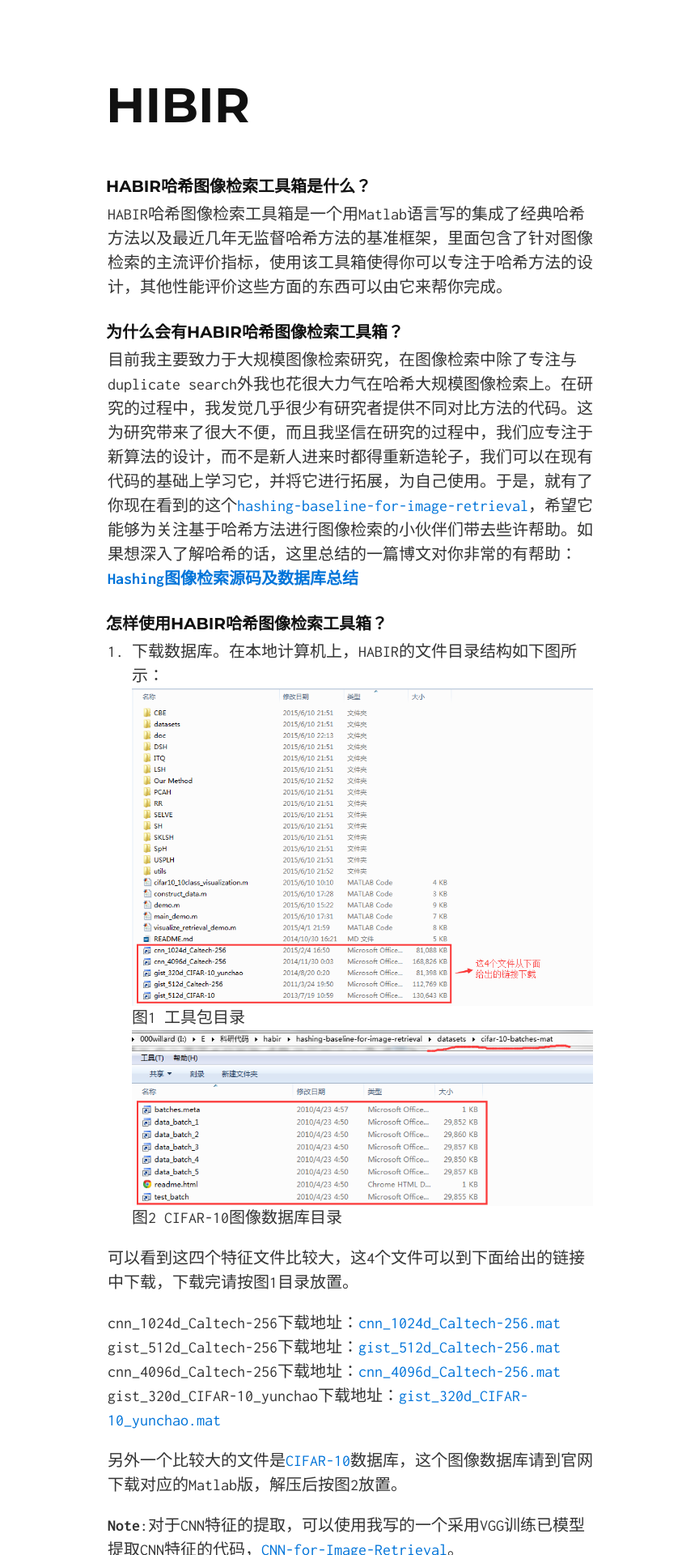
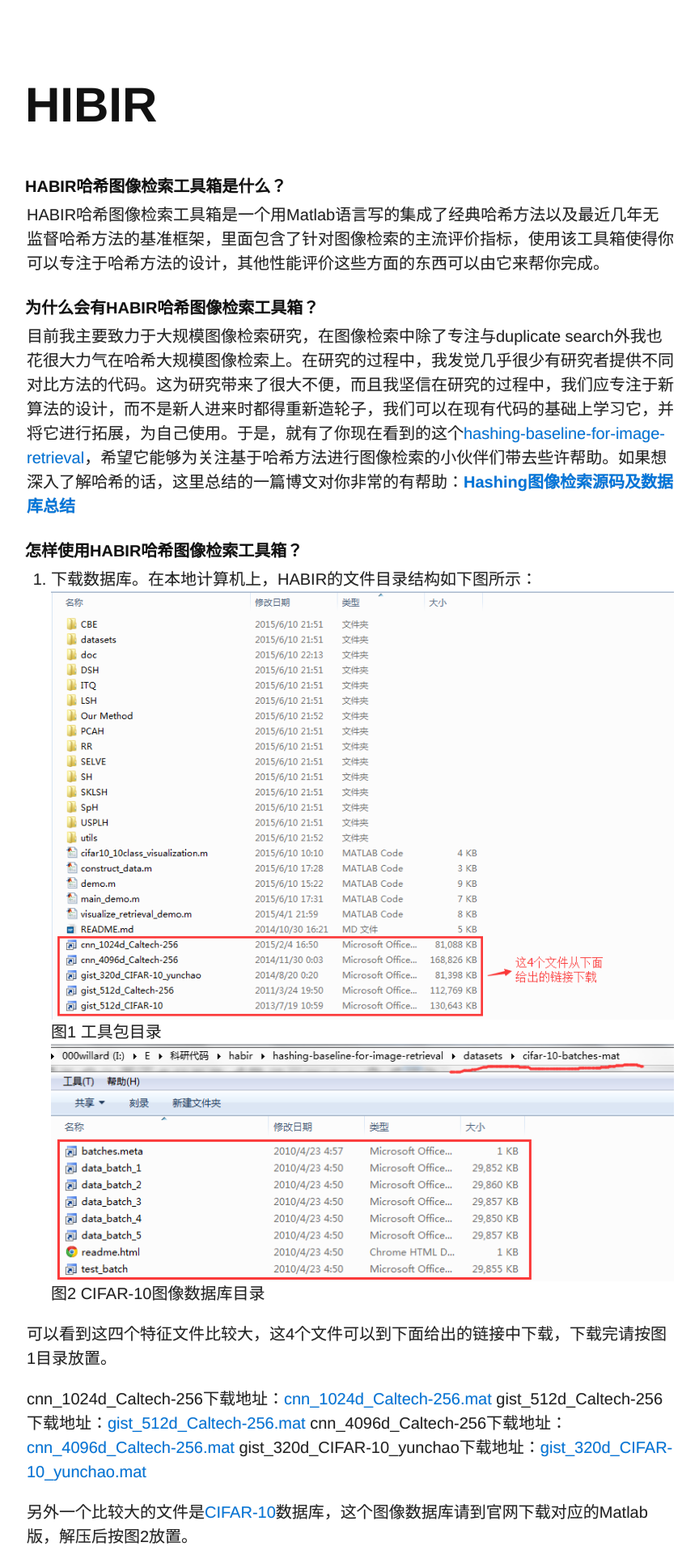
Before and after one commit to willard-yuan/habir, a Jekyll site: the page built from index.md, in a window 1280 px wide. Shown: the top 1920 px of the page at 81% size, without its empty margins (207-1071 px from the left). Built offline with Jekyll 4.4.1, drawn with Linux system fonts in a browser that asks for light colours.

Commit message:
Update solo.css

```diff
--- a/css/solo.css
+++ b/css/solo.css
@@ -2,7 +2,7 @@
 @import url(//fonts.googleapis.com/css?family=Inconsolata:400,700);
 
 html {
-  font: 16px/1.5 Inconsolata, sans-serif;
+  font: 16px/1.5 "Avenir Next", Helvetica, Arial, "Lantinghei SC", "Microsoft YaHei", sans-serif;
 }
 
 @media (min-width: 30rem) {
@@ -13,7 +13,8 @@
 
 body {
   margin: 2rem 0 5rem;
-  color: #333;
+  color: #222;
+  text-shadow: 0px 0px 1px rgba(165, 165, 165, 0.53);
 }
 
 @media (min-width: 30rem) {
@@ -32,7 +33,7 @@
 }
 
 h1, h2, h3, h4, h5, h6 {
-  font-family: Montserrat, sans-serif;
+  font-family: "Avenir Next", Helvetica, Arial, "Lantinghei SC", "Microsoft YaHei", sans-serif;
   margin: 0 0 0.5rem -0.1rem /* align left edge */;
   line-height: 1;
   color: #111;
@@ -147,7 +148,7 @@
 }
 
 .container {
-  max-width: 30rem;
+  max-width: 40rem;
   margin: 0 auto;
   padding: 0 1rem;
 }
```
